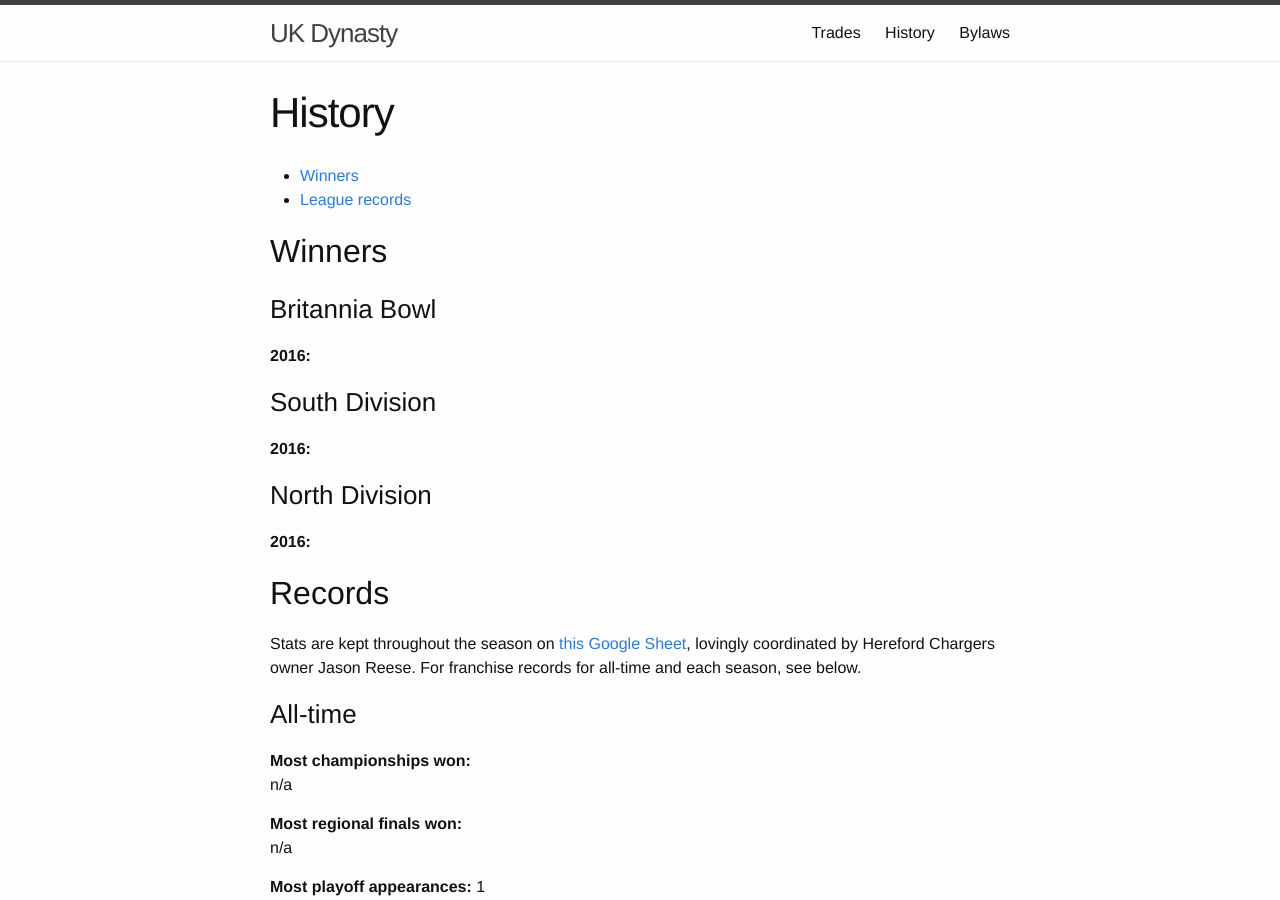
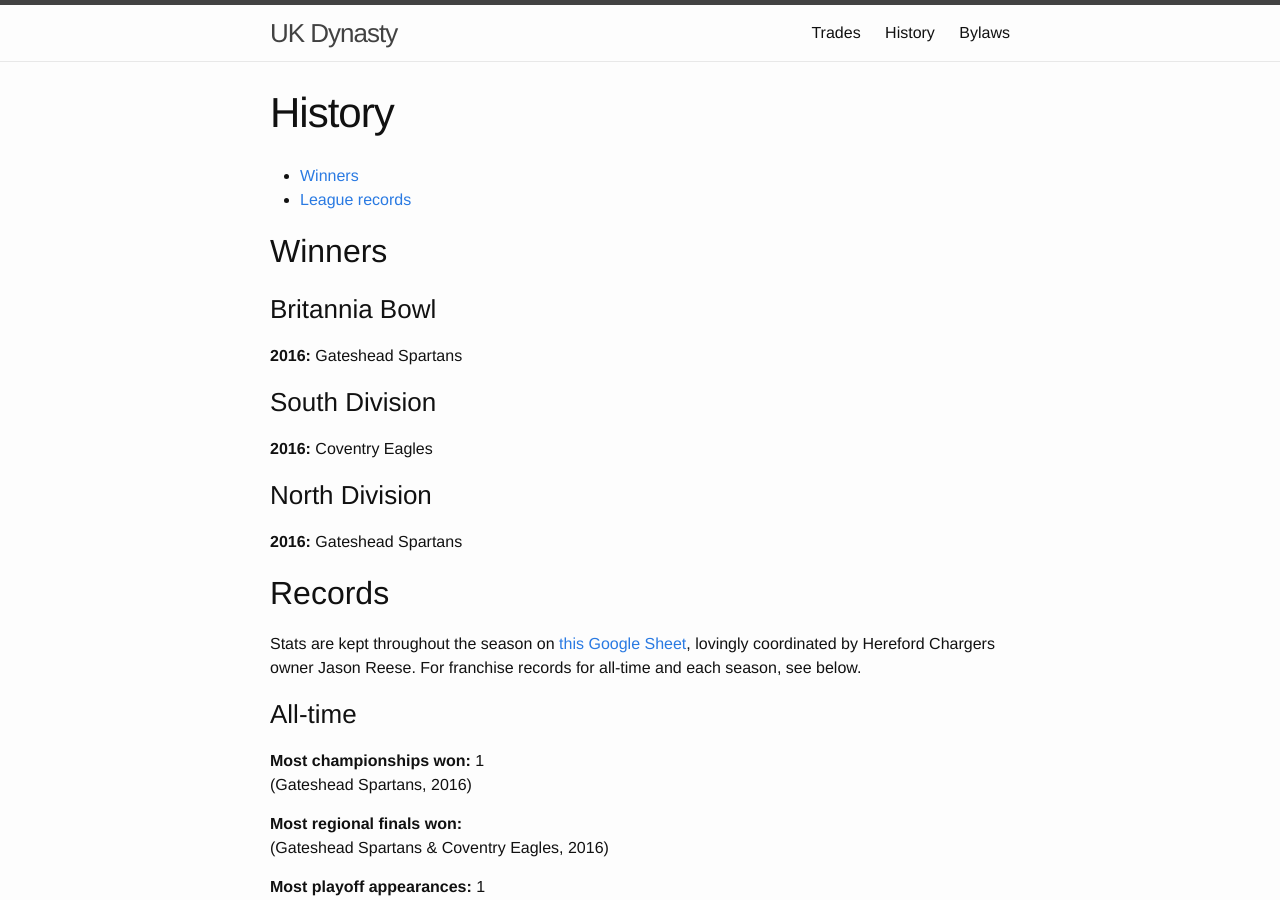
Before and after one commit to UKDynasty/ukdynasty.github.io, a Jekyll site: the page built from history/index.md, in a window 1280 px wide and 900 px high. Built offline with Jekyll 4.4.1, drawn with Linux system fonts in a browser that asks for light colours.

Commit message:
Add regional final/championship winners records

```diff
--- a/history/index.md
+++ b/history/index.md
@@ -11,15 +11,15 @@ permalink: /history
 
 ### Britannia Bowl
 
-**2016:**
+**2016:**  Gateshead Spartans
 
 ### South Division
 
-**2016:**
+**2016:**  Coventry Eagles
 
 ### North Division
 
-**2016:**
+**2016:**  Gateshead Spartans
 
 ## Records
 
@@ -27,11 +27,11 @@ Stats are kept throughout the season on [this Google Sheet](http://bit.do/UKDyna
 
 ### All-time
 
-**Most championships won:**
-n/a
+**Most championships won:** 1
+(Gateshead Spartans, 2016)
 
 **Most regional finals won:**
-n/a
+(Gateshead Spartans & Coventry Eagles, 2016)
 
 **Most playoff appearances:**  1
 (Coventry Eagles, Derby Otters, Taunton Donkeys, Gateshead Spartans, Wigan Wombats, Hereford Chargers)
```
